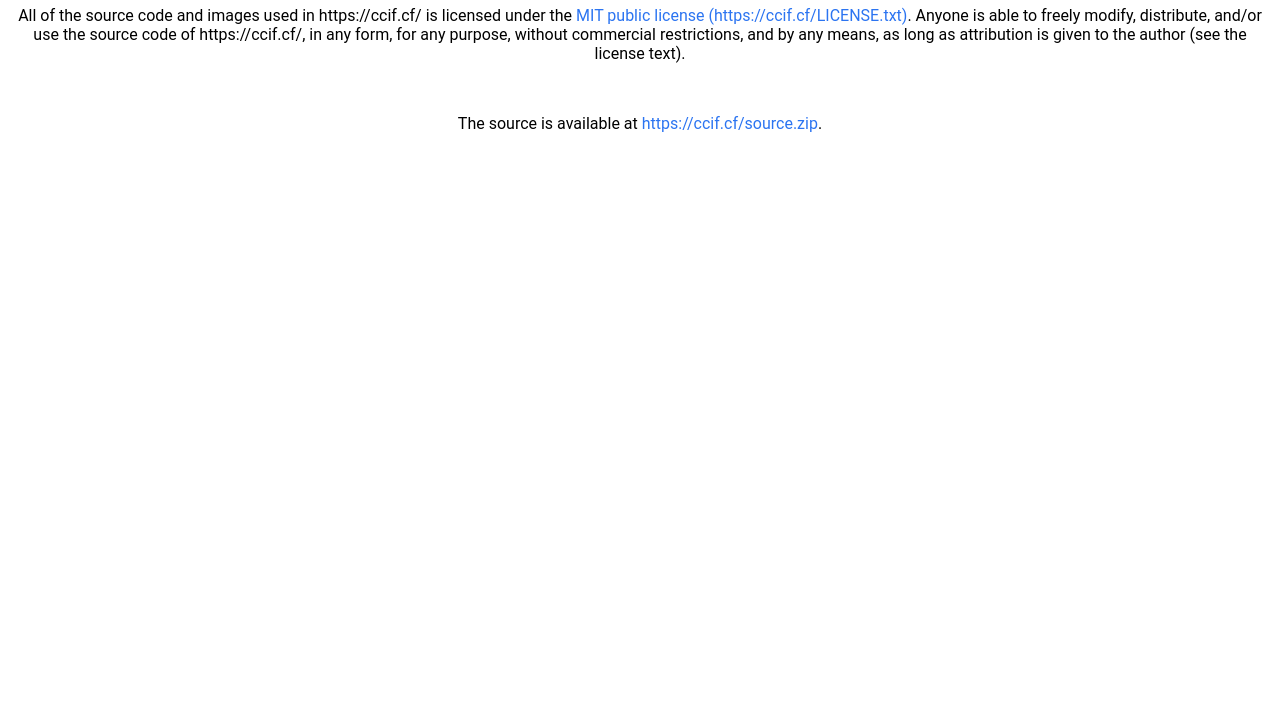
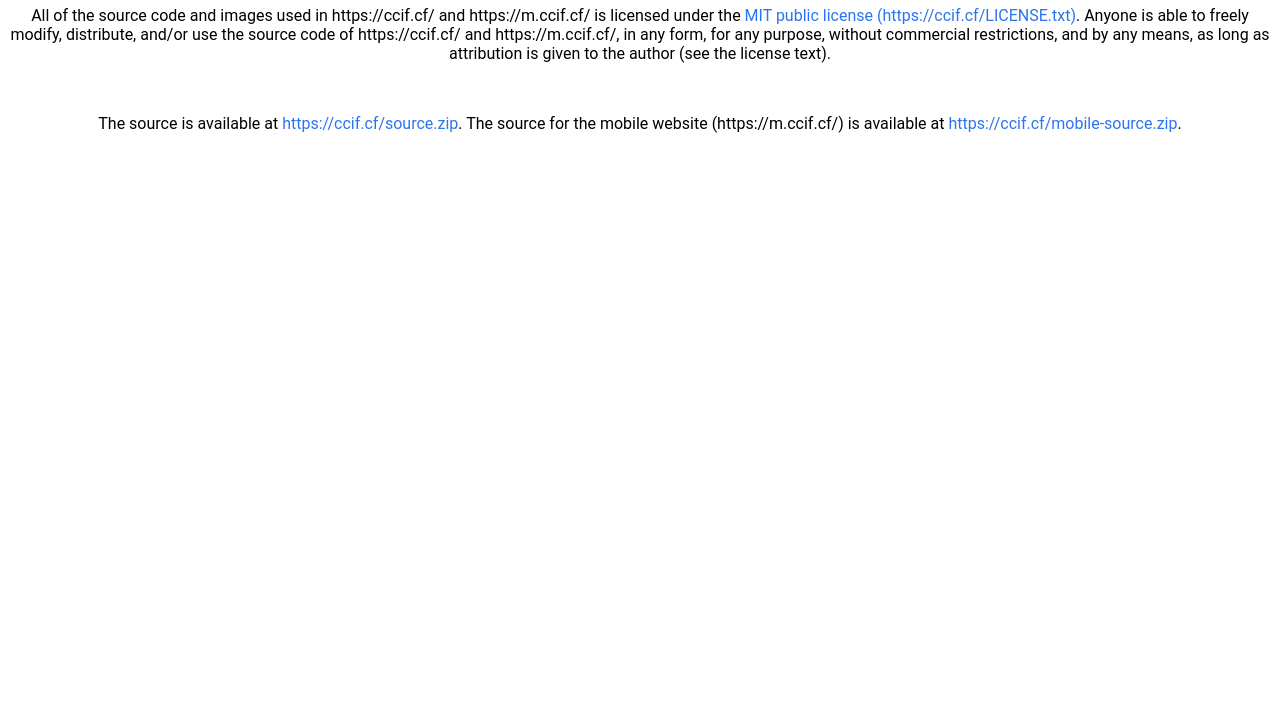
Before and after one commit to DanielMiao1/CCIF, a plain HTML site: page source/index.html in a window 1280 px wide. Shown: the part 75-800 px from the top of the page. Drawn offline with Linux system fonts and the light colour scheme.

Commit message:
added source code

```diff
--- a/source/index.html
+++ b/source/index.html
@@ -11,8 +11,8 @@
   </head>
   <body>
     <h1>Source Code</h1>
-    <p>All of the source code and images used in https://ccif.cf/ is licensed under the <a href="https://ccif.cf/LICENSE.txt">MIT public license (https://ccif.cf/LICENSE.txt)</a>. Anyone is able to freely modify, distribute, and/or use the source code of https://ccif.cf/, in any form, for any purpose, without commercial restrictions, and by any means, as long as attribution is given to the author (see the license text).</p>
+    <p>All of the source code and images used in https://ccif.cf/ and https://m.ccif.cf/ is licensed under the <a href="https://ccif.cf/LICENSE.txt">MIT public license (https://ccif.cf/LICENSE.txt)</a>. Anyone is able to freely modify, distribute, and/or use the source code of https://ccif.cf/ and https://m.ccif.cf/, in any form, for any purpose, without commercial restrictions, and by any means, as long as attribution is given to the author (see the license text).</p>
 		<br>
-		<p>The source is available at <a href="https://ccif.cf/source.zip">https://ccif.cf/source.zip</a>.</p>
+		<p>The source is available at <a href="https://ccif.cf/source.zip">https://ccif.cf/source.zip</a>. The source for the mobile website (https://m.ccif.cf/) is available at <a href="https://ccif.cf/mobile-source.zip">https://ccif.cf/mobile-source.zip</a>.</p>
   </body>
 </html>
```
Also changed, not shown: 1 other file.
